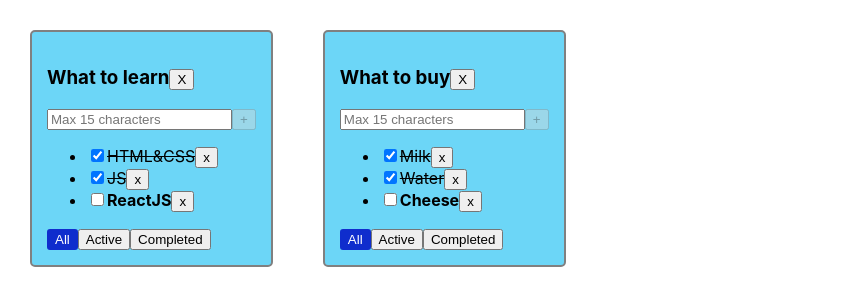
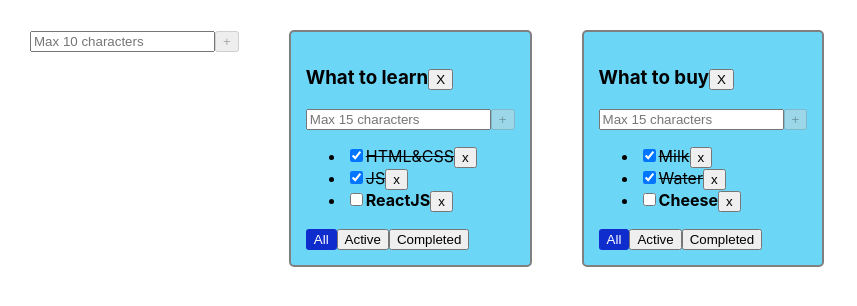
Before and after one commit to ElenaWebDev984/todolist_repeat, a React (Vite) app: page / in a window 1280 px wide. Shown: the top 306 px of the page, without its empty margins (0-857 px from the left). Built offline with nearby package versions, Linux system fonts and the light colour scheme.

Commit message:
added CreateItemForm

```diff
--- a/src/App.tsx
+++ b/src/App.tsx
@@ -2,6 +2,7 @@ import './App.css'
 import {Task, TodolistItem} from "./TodolistItem.tsx";
 import {useState} from "react";
 import {v1} from "uuid";
+import {CreateItemForm} from "./CreateItemForm.tsx";
 
 export type FilterValues = 'all' | 'active' | 'completed'
 
@@ -134,6 +135,7 @@ export const App = () => {
 
     return (
         <div className="app">
+            <CreateItemForm createItem={createTodolist} maxItemTitleLength={10} />
             {todolistsComponents}
         </div>
     )
```
